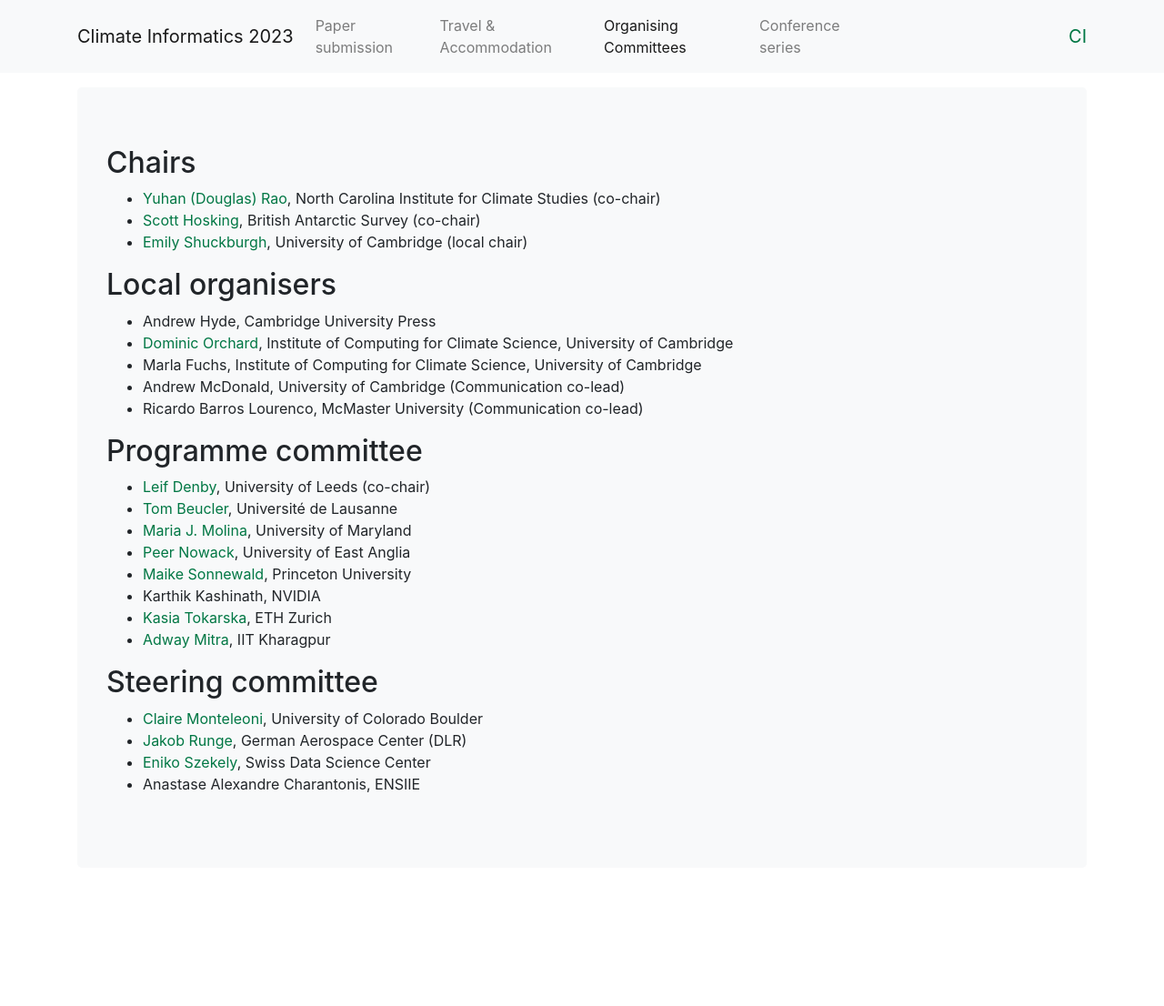
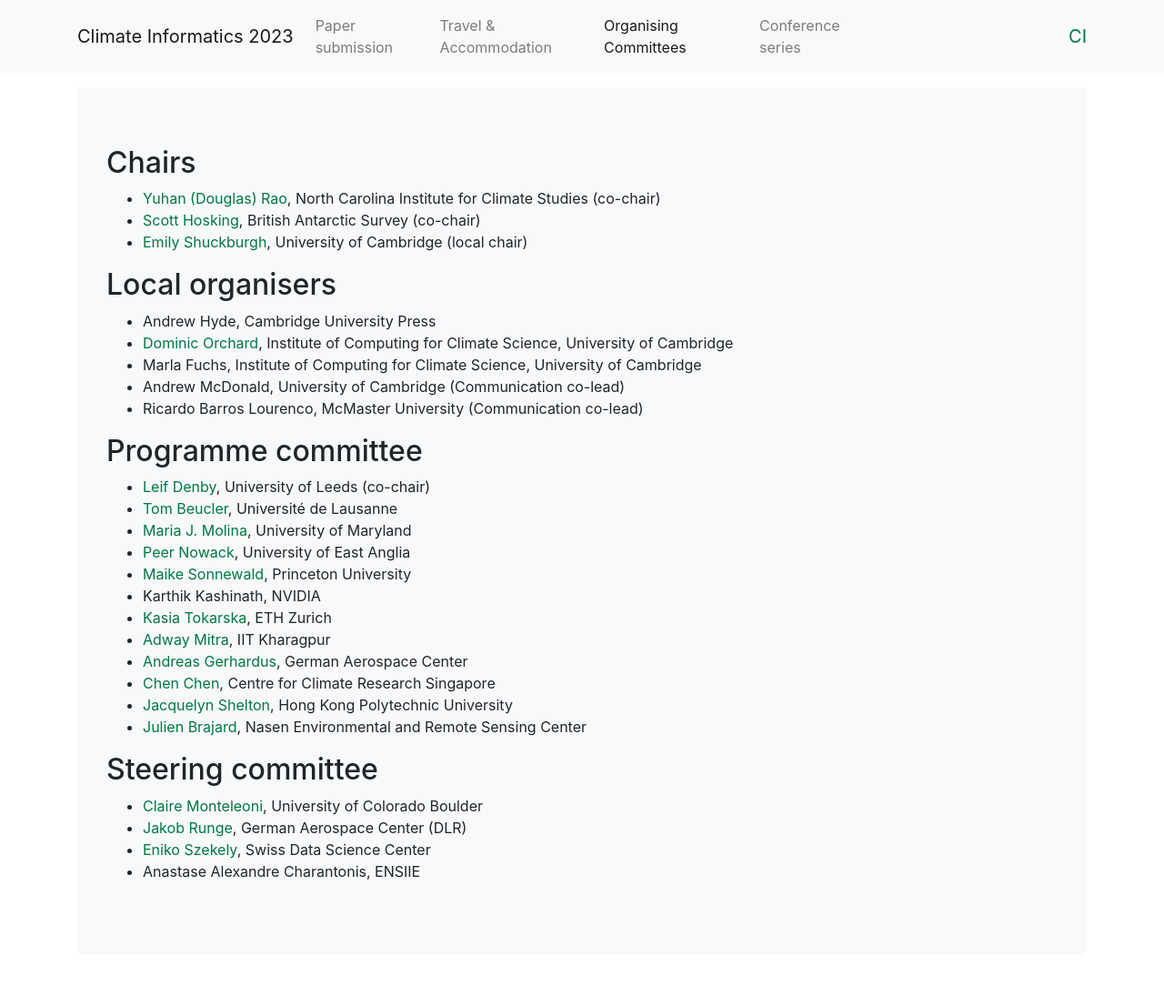
Before and after one commit to DigitaleGesellschaft/jekyll-theme-conference, a Jekyll site: the page built from committee.md, in a window 1280 px wide. Shown: the whole page at 91% size. Built offline with Jekyll 4.4.1, drawn with Linux system fonts in a browser that asks for light colours; before the commit the page ends 1010 px from its top, so only the background shows below that.

Commit message:
Updated PC members

```diff
--- a/committee.md
+++ b/committee.md
@@ -26,9 +26,13 @@ title: "CI2023: Organising committee"
 - Karthik Kashinath, NVIDIA
 - [Kasia Tokarska](kasiatokarska.com), ETH Zurich
 - [Adway Mitra](https://sites.google.com/site/adwayresearch/?pli=1), IIT Kharagpur
+- [Andreas Gerhardus](https://orcid.org/0000-0003-1868-655X), German Aerospace Center
+- [Chen Chen](http://ccrs.weather.gov.sg/chen-chen/), Centre for Climate Research Singapore
+- [Jacquelyn Shelton](https://fatflake.github.io/), Hong Kong Polytechnic University
+- [Julien Brajard](https://www.nersc.no/staff/julien-brajard), Nasen Environmental and Remote Sensing Center
 
 ## Steering committee
-- [Claire Monteleoni](), University of Colorado Boulder
+- [Claire Monteleoni](https://www.colorado.edu/faculty/claire-monteleoni/), University of Colorado Boulder
 - [Jakob Runge](https://climateinformaticslab.com/about/), German Aerospace Center (DLR)
 - [Eniko Szekely](https://eszekely.github.io/), Swiss Data Science Center
 - Anastase Alexandre Charantonis, ENSIIE
```
